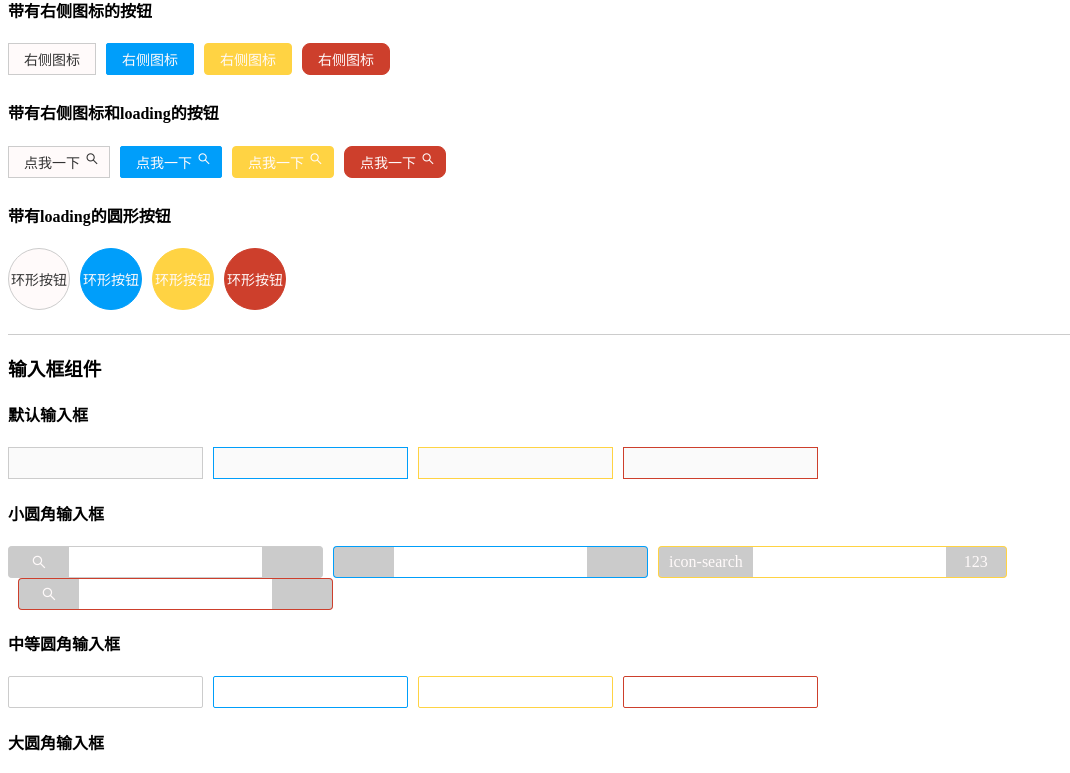
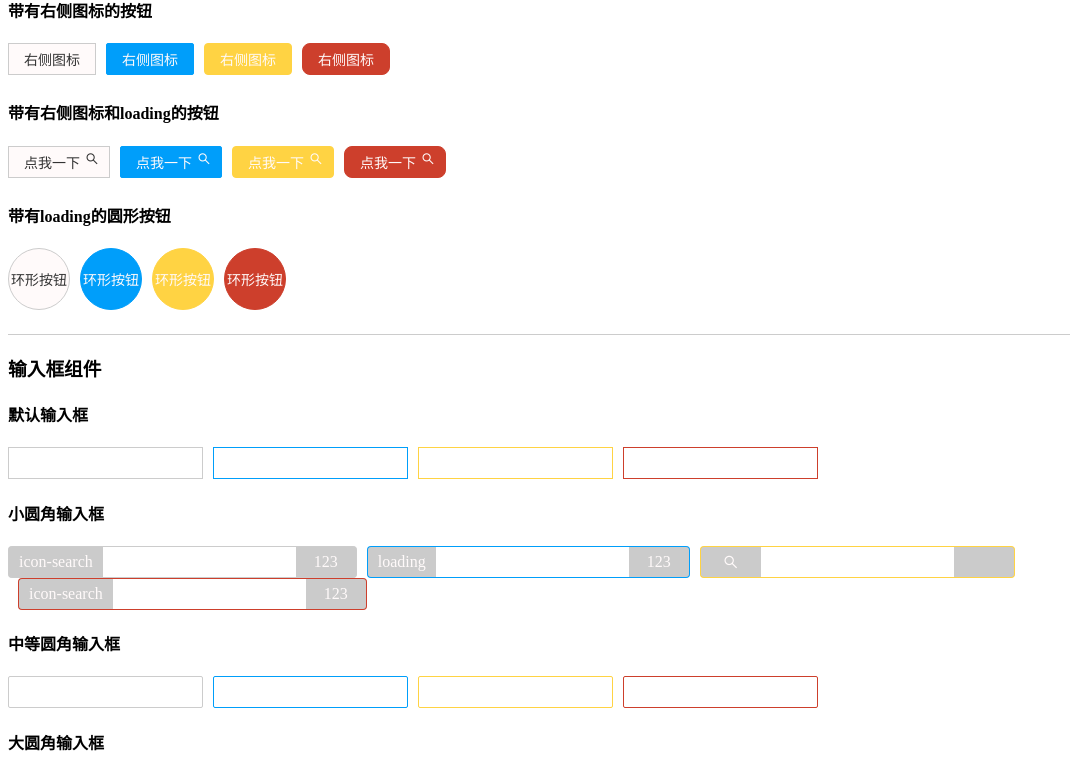
Before and after one commit to yitiaoyu928/fish-ui, a Vue app: page / in a window 1280 px wide. Shown: the part 447-1220 px from the top of the page, without its empty margins (0-1070 px from the left). Built offline with nearby package versions, Linux system fonts and the light colour scheme.

Commit message:
使input图标框支持icon图标或文字：open-icon-text

```diff
--- a/src/App.vue
+++ b/src/App.vue
@@ -67,17 +67,19 @@
       <h3>输入框组件</h3>
       <div class="container-item">
         <h4>默认输入框</h4>
-        <f-input :disabled="disabled"></f-input>
-        <f-input type="primary" :disabled="disabled"></f-input>
-        <f-input type="warning" :disabled="disabled"></f-input>
-        <f-input type="danger" :disabled="disabled"></f-input>
+        <f-input></f-input>
+        <f-input type="primary"></f-input>
+        <f-input type="warning"></f-input>
+        <f-input type="danger"></f-input>
       </div>
       <div class="container-item">
         <h4>小圆角输入框</h4>
-        <f-input rounded="small" prefix-icon="icon-search" suffix-icon="123" open-icon-text="left"></f-input>
-        <f-input type="primary" rounded="small" prefix-icon="loading" suffix-icon="123" open-icon-text="right"></f-input>
+        <f-input rounded="small" prefix-icon="icon-search" suffix-icon="123" open-icon-text="right"></f-input>
+        <f-input type="primary" rounded="small" prefix-icon="loading" suffix-icon="123" :open-icon-text="true">
+        </f-input>
         <f-input type="warning" rounded="small" prefix-icon="icon-search" suffix-icon="123"></f-input>
-        <f-input type="danger" rounded="small" prefix-icon="icon-search" openIconText="left" suffix-icon="123"></f-input>
+        <f-input type="danger" rounded="small" prefix-icon="icon-search" open-icon-text="left" suffix-icon="123">
+        </f-input>
       </div>
       <div class="container-item">
         <h4>中等圆角输入框</h4>
@@ -106,7 +108,8 @@ function handleClick() {
   }, 3000)
 }
 </script>
-<style lang="scss" scoped>.container+.container {
+<style lang="scss" scoped>
+.container+.container {
   margin-bottom: 20px;
 }
 
@@ -116,4 +119,5 @@ function handleClick() {
 
 .container-item+.container-item {
   margin-bottom: 20px;
-}</style>
+}
+</style>
--- a/src/components/Input/index.vue
+++ b/src/components/Input/index.vue
@@ -3,14 +3,14 @@
     <div
       :class="['fish__input__content', 'fish__flex-base', 'fish__flex-align-center', 'fish__flex-justify-center', { 'fish__has-prefix-icon': prefixIcon }, { 'fish__has-suffix-icon': suffixIcon }]">
       <div class="fish__prefix__icon" v-if="prefixIcon">
-        <i :class="['iconfont', prefixIcon]" v-if="iconTextPosition !== true || iconTextPosition === 'left'"></i>
-        <span v-else>{{ prefixIcon }}</span>
+        <span v-if="iconTextPosition || iconTextPosition === 'left'">{{ prefixIcon }}</span>
+        <i :class="['iconfont', prefixIcon]" v-else></i>
       </div>
       <input :disabled="disabled" class="fish_real__input" @input="handleInput" @change="handleChange"
         @focus="handleFocus" @blur="handleBlur" :type="textType" :maxlength="maxLength" />
       <div class="fish__suffix__icon" v-if="suffixIcon">
-        <i :class="['iconfont', suffixIcon]" v-if="iconTextPosition !== true || iconTextPosition === 'right'"></i>
-        <span v-else>{{ suffixIcon }}</span>
+        <span v-if="iconTextPosition || iconTextPosition === 'right'">{{ suffixIcon }}</span>
+        <i :class="['iconfont', suffixIcon]" v-else></i>
       </div>
     </div>  </div>
 </template>
@@ -50,7 +50,7 @@ function handleFocus(event: Event) {
 }
 let iconTextPosition = computed(() => {
   if (!props.openIconText) {
-    return true
+    return false
   } else {
     if (props.openIconText === true) {
       return true;
@@ -64,11 +64,13 @@ let iconTextPosition = computed(() => {
   }
 })
 </script>
-<style lang="scss">@import "../../assets/style/style.scss";
+<style lang="scss">
+@import "../../assets/style/style.scss";
 
 .fish_input {
   display: inline-block;
   vertical-align: top;
+
   &+& {
     margin-left: 10px;
   }
@@ -245,4 +247,5 @@ let iconTextPosition = computed(() => {
       border-radius: getRounded("large");
     }
   }
-}</style>
+}
+</style>
```
